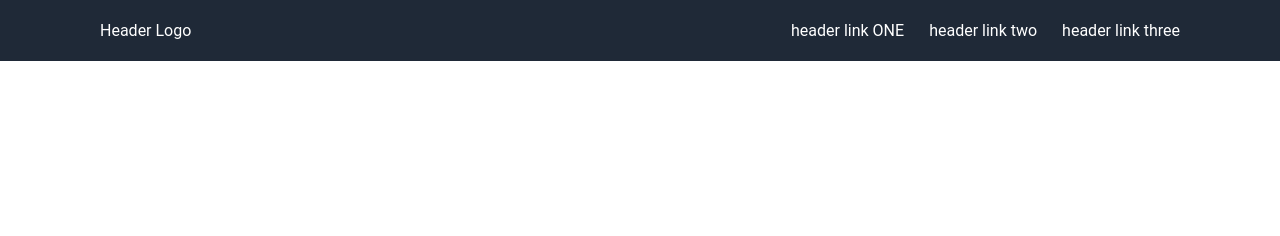
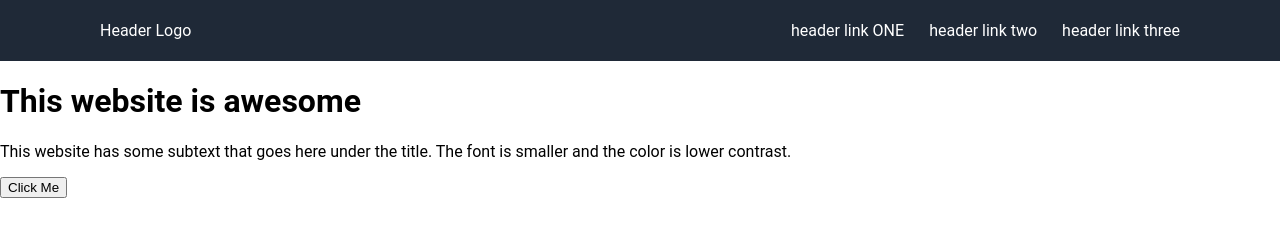
Before and after one commit to Michael7785/dunder_mifflin, a plain HTML site: page index.html in a window 1280 px wide. Drawn offline with Linux system fonts and the light colour scheme.

Commit message:
Tue, Aug 23, 2022, 5:58 PM +00:00

```diff
--- a/index.html
+++ b/index.html
@@ -17,7 +17,11 @@
             </ul>
         </div>
         <div class="hero">
-
+            <div>
+                <h1>This website is awesome</h1>
+                <p>This website has some subtext that goes here under the title. The font is smaller and the color is lower contrast.</p>
+                <button type="button">Click Me</button>
+            </div>
         </div>
         <div class="staff_intro">
 
```
